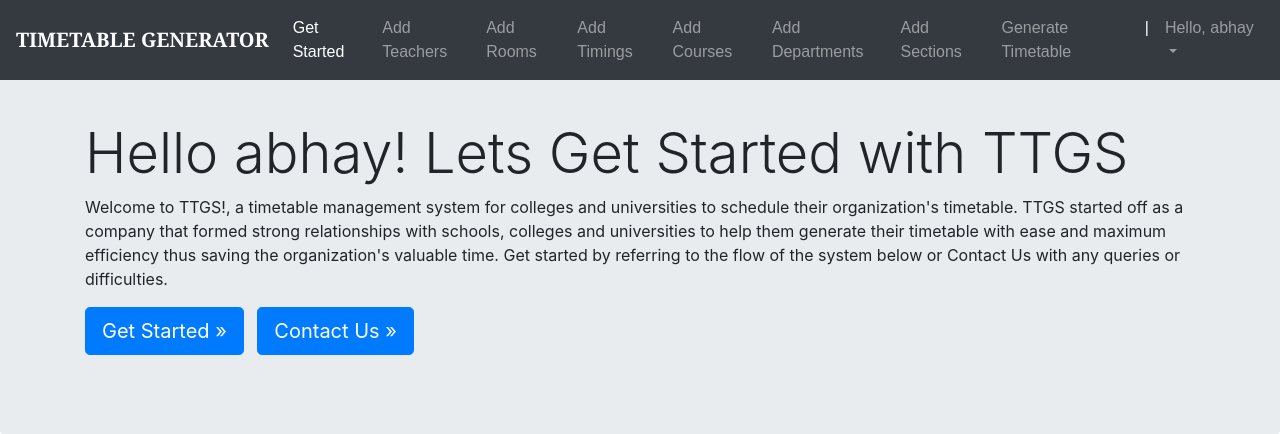
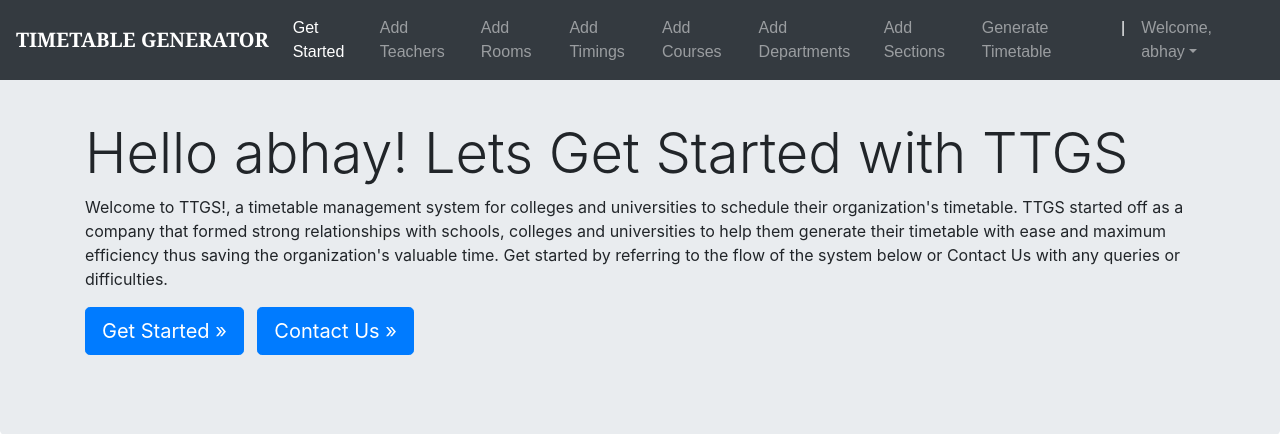
Before and after one commit to abhayshah0305/TimetableGenerationSystem, a Django app: page /admin_dashboard in a window 1280 px wide. Shown: the top 434 px of the page. Run offline with Django 3.2, Linux system fonts and the light colour scheme; a user stored in the database is signed in; some libraries are stand-ins or nearby versions.

Commit message:
Initial Commit

```diff
--- a/projttgs/templates/admindashboard.html
+++ b/projttgs/templates/admindashboard.html
@@ -67,7 +67,7 @@ nav {
 			            <a class="nav-link">|</a>
 		            </li>
                     <li class="nav-item dropdown">
-		                <a class="nav-link dropdown-toggle" href="#" id="dropdown03" data-toggle="dropdown" aria-haspopup="true" aria-expanded="false">Hello, {{ user.get_username }}</a>
+		                <a class="nav-link dropdown-toggle" href="#" id="dropdown03" data-toggle="dropdown" aria-haspopup="true" aria-expanded="false">Welcome, {{ user.get_username }}</a>
 			            <div class="dropdown-menu" aria-labelledby="dropdown03">
 			                <a class="dropdown-item" href="{% url 'password_change' %}">Change Password</a>
 				            <a class="dropdown-item" href="{% url 'logout' %}">Logout</a>
```
Also changed, not shown: projttgs/db.sqlite3.
